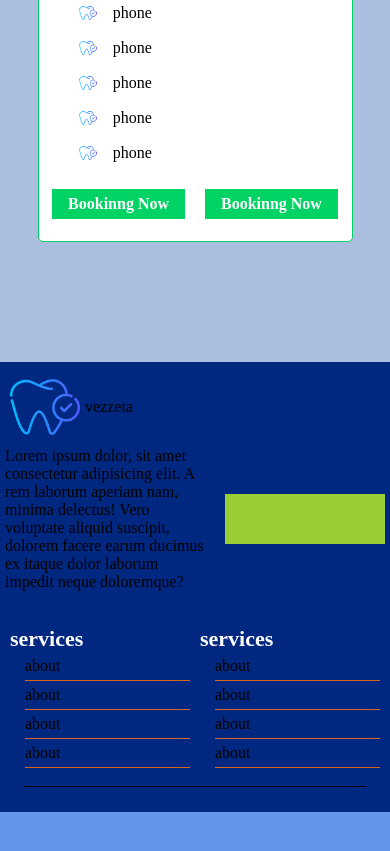
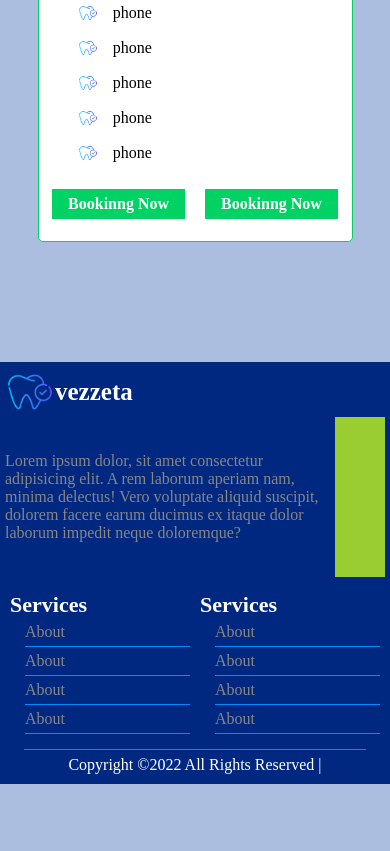
Before and after one commit to solimanElmasry38/Vezzeta_Mobile_App, a plain HTML site: page index.html in a window 390 px wide. Shown: the part 2703-3554 px from the top of the page. After the commit the page ends 3487 px from the top, so only its background shows below. Drawn offline with Linux system fonts and the light colour scheme.

Commit message:
make simple frontend

```diff
--- a/index.html
+++ b/index.html
@@ -271,7 +271,7 @@
 
 
     <footer>
-        <div class="left">
+        <div class="x">
           <div class="logo">
             <img src="dental-care.png" alt="" />
             <p class="logo">vezzeta</p>
@@ -307,7 +307,7 @@
             </div>
           </div>
           <div class="bottom">
-
+            <p>Copyright ©2022 All Rights Reserved |</p>
           </div>
           <!--
 
@@ -326,7 +326,7 @@
         </div> -->
     </footer>
 
-  <div class="margin"></div>
+
 
     <script src="main.js"></script>
   </body>
--- a/style.css
+++ b/style.css
@@ -290,37 +290,64 @@ background: #486db1;
 
 footer{
   width:100%;
-  height:450px;
+  /* height:450px; */
   background-color: #002880;
   padding:5px;
+  /* padding-bottom: 10px; */
 }
+footer .x{
+  display: flex;
+  /* align-items: center; */
+  justify-content: space-between;
+  flex-direction: column;
+}
+footer .logo{
+  width:200px;
+  height:15%;
 
-/* footer .logo{
+}
+footer .logo img{
+  width:50px;
+  height:50px;
 
-} */
-footer .logo img{
-  width:80px;
-  height:80px;
+}
+footer .logo p{
+ font-size:25px;
+
+
+ font-weight: 900;
+ color:white;
 
 }
 footer   .text{
-  width:200px;
+  width:330px;
   /* background-color: teal; */
+  color:gray;
+
+}
+footer   .text p{
+
+  /* background-color: teal; */
+  color:rgb(136, 134, 134);
 
 }
 
 .socialMedia{
-  width:160px;
-  height:50px;
+  width:50px;
+  height:160px;
   background-color: yellowgreen;
   display: flex;
   align-items: center;
   justify-content: space-between;
+  flex-direction: column;
 }
 .core{
   display: flex;
   align-items: center;
   justify-content: space-between;
+  height:45%;
+  /* background-color: red; */
+
 }
 
 
@@ -331,13 +358,14 @@ footer   .text{
 
 .middel{
   width:100%;
-  height:150px;
+  height:40%;
   /* background: orange; */
-  margin-top: 30px;
-  margin-bottom: 15px;
+  /* margin-top: 30px; */
+  margin-bottom: 10px;
   display: flex;
   align-items: center;
   justify-content: center;
+  padding-top:10px;
 }
 
 
@@ -354,6 +382,7 @@ footer .middel .left{
   font-weight: 900;
   margin-bottom: 5px;
   color:white;
+  text-transform: capitalize;
 }
 footer .middel .right{
   width:50%;
@@ -366,10 +395,16 @@ footer .middel ul{
   color:rgb(136, 134, 134);
 
 }
+
 footer .middel ul li{
   padding-bottom: 5px;
   margin-top: 5px;
-  border-bottom: 1px solid chocolate;
+  border-bottom: 1px solid rgb(0, 140, 255);
+
+}
+footer .middel ul li a{
+  text-transform: capitalize;
+  color:rgb(136, 134, 134);
 
 }
 
@@ -377,17 +412,21 @@ footer .middel ul li{
 
 footer .bottom{
   width:90%;
-  height:45px;
-  /* background-color:  blue; */
-  border-top: 1px solid black;
+  height:30px;
+  /* background-color:  rgb(72, 72, 150); */
+  border-top: 1px solid rgb(0, 140, 255);
   margin: auto;
+
   display: flex;
   align-items: center;
   justify-content: center;
+
 }
 
 
-
+footer .bottom p{
+  color:white;
+}
 
 
 
```
